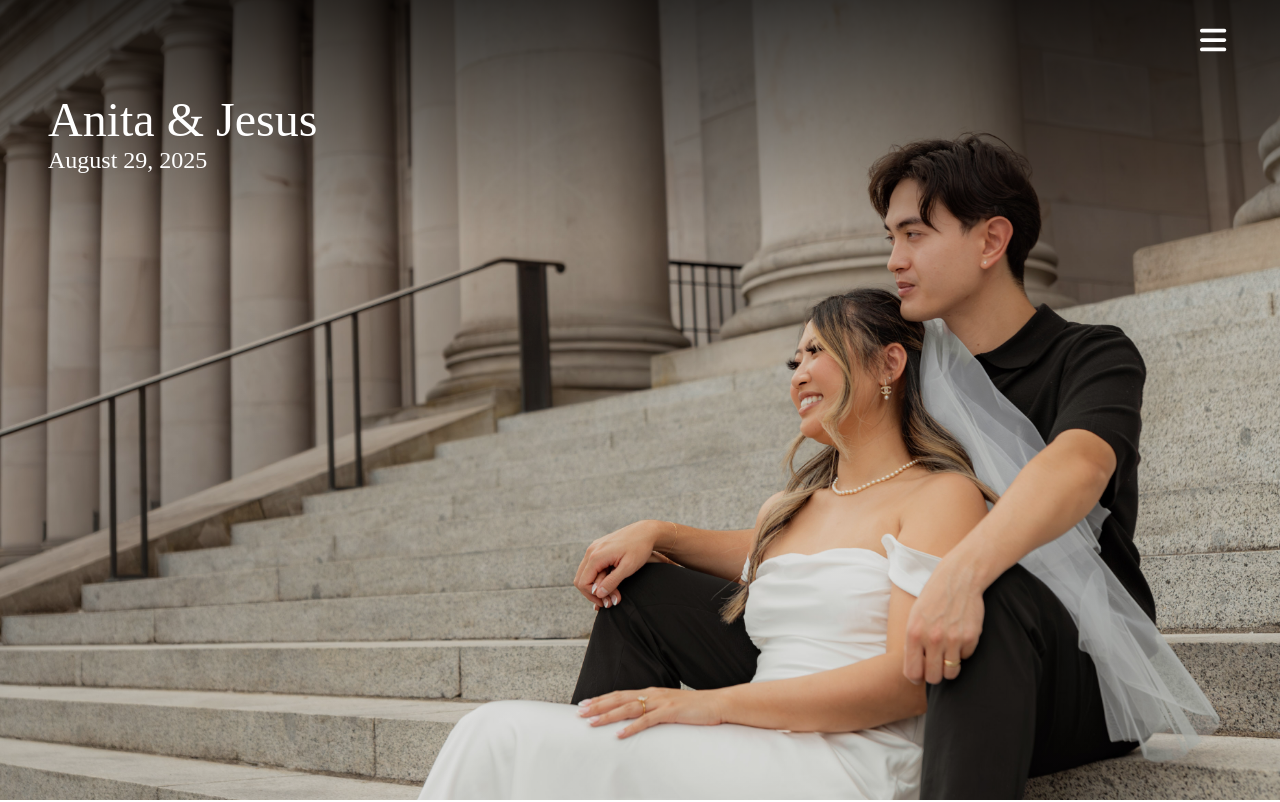
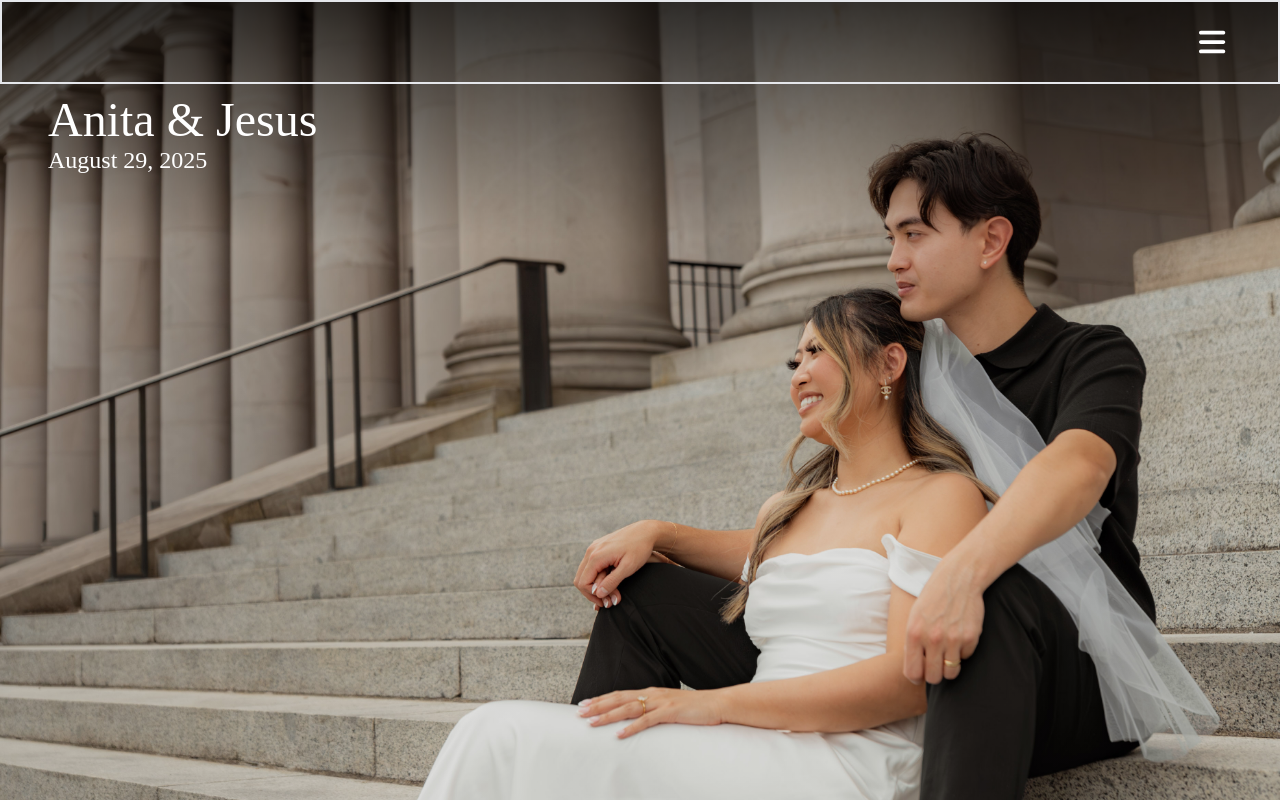
Before and after one commit to matthew-beep/wedding-v2, a Next.js app in the folder wedding-v2/: page / in a window 1280 px wide. Shown: the top 802 px of the page. Built offline with nearby package versions, Linux system fonts and the light colour scheme; a web font is replaced by a local one.

Commit message:
testing header stuff

```diff
--- a/wedding-v2/src/app/page.tsx
+++ b/wedding-v2/src/app/page.tsx
@@ -43,8 +43,8 @@ export default function Home() {
   });
 
   return (
-    <div className="relative">
-      <header className="fixed top-0 left-0 z-10 w-full">
+    <div className="relative bg-white">
+      <header className="fixed top-0 left-0 z-10 w-full border-2">
         <MobileNav scroll={scrollYProgress} height={windowHeight}/>
       </header>
       <main className="">
```
